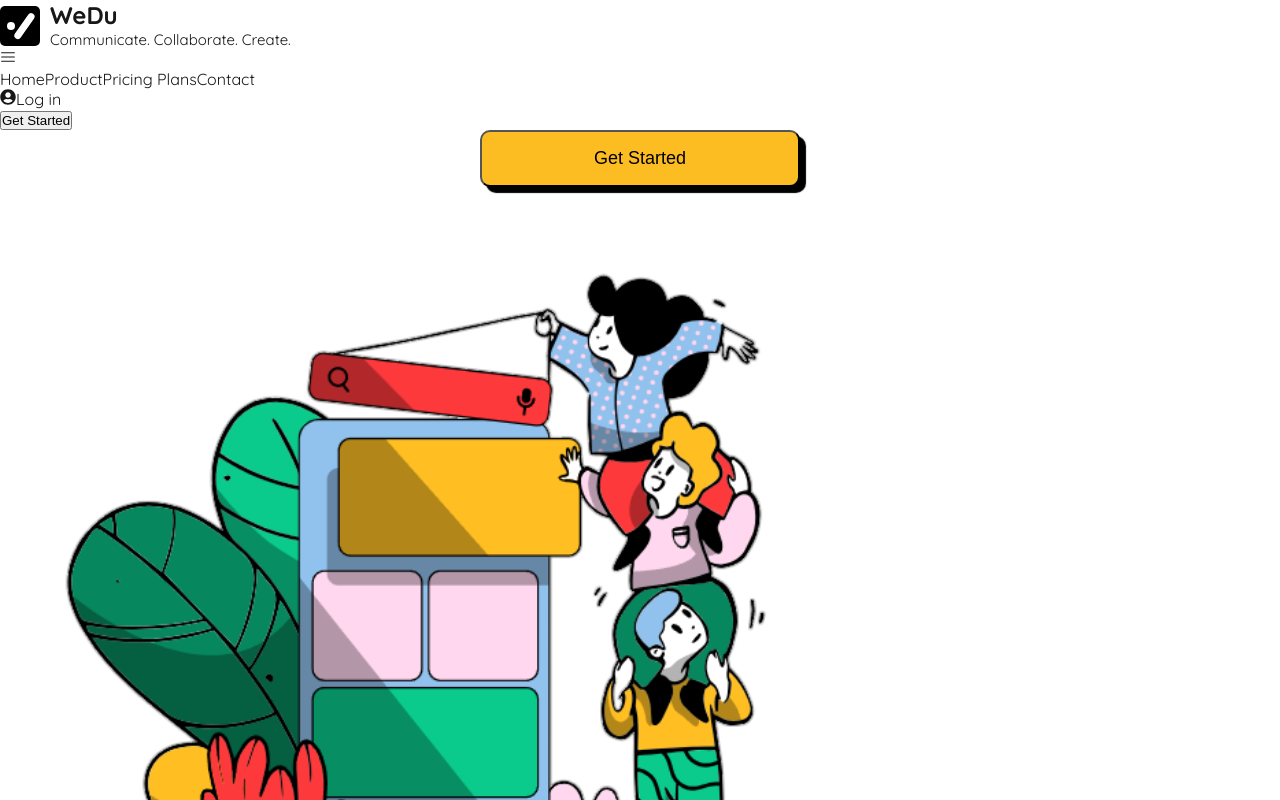
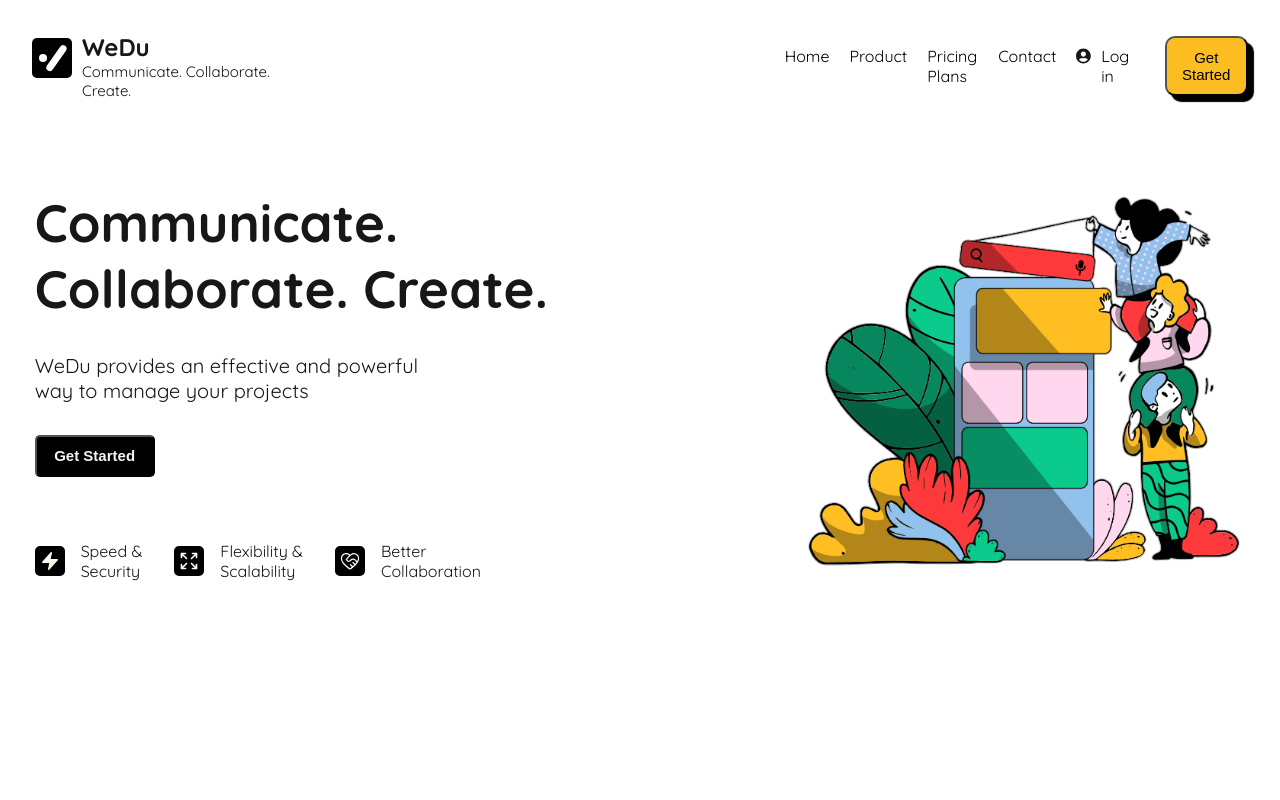
Before and after one commit to Eisss20/tech-company-landing-page, a Next.js app: page / in a window 1280 px wide. Shown: the top 800 px of the page. Built offline with nearby package versions, Linux system fonts and the light colour scheme.

Commit message:
feat: Add responsive design for desktop layout on Hero Section

```diff
--- a/src/components/HeroSection.js
+++ b/src/components/HeroSection.js
@@ -30,32 +30,32 @@ export default function HeroSection() {
         </main>
         <figcaption className={styles.semiArticle}>
         <p>
-        WeDu provides an effective and  <br/>  powerful way to manage your projects
+        WeDu provides an effective and  <br className={styles.brDetailHeroMobile}/>  powerful <br className={styles.brDetailHeroDecktop}/> way to manage your projects
         </p>
         </figcaption>
+        <div className={styles.buttonHero}>
+        <CustomButton
+  buttonType="secondary"
+  className={styles.btnHero} // เพิ่มคลาสที่กำหนดเอง
+>
+  Get Started
+</CustomButton>
+          </div>
+
         <figure className={styles.listIcon}>
         <aside className={styles.containerIcon}>
-        <div className={styles.iconBox}>  <HiMiniBolt className={styles.iconSize} /> </div> <p> Speed & Security </p>
+        <div className={styles.iconBox}>  <HiMiniBolt className={styles.iconSize} /> </div> <p> Speed & <br className={styles.brFordetailIcon}/> Security </p>
         </aside>
         <aside className={styles.containerIcon}>
-        <div className={styles.iconBox}>  <LuExpand className={styles.iconSize} /> </div> <p> Flexibility & Scalability </p>
+        <div className={styles.iconBox}>  <LuExpand className={styles.iconSize} /> </div> <p> Flexibility & <br className={styles.brFordetailIcon}/>Scalability </p>
         </aside>
         <aside className={styles.containerIcon}>
-        <div className={styles.iconBox}>  <GoCodeOfConduct className={styles.iconSize} /> </div> <p> Better Collaboration </p>
+        <div className={styles.iconBox}>  <GoCodeOfConduct className={styles.iconSize} /> </div> <p> Better <br className={styles.brFordetailIcon}/>Collaboration </p>
         </aside>
         </figure>
         </section>
         </article>
 
-
-
-        {/* <CustomButton
-  buttonType="secondary"
->
-  Get Started
-</CustomButton> */}
-
-
       </>
     );
   }
--- a/src/styles/herosection.module.css
+++ b/src/styles/herosection.module.css
@@ -1,3 +1,4 @@
+@media (max-width: 376px) {
   .buttonTop{
     display: flex;
     flex-direction: row;
@@ -93,3 +94,95 @@ width: 20px;
     height: 20px;
     color: floralwhite;
     }
+
+    .brFordetailIcon{
+    display: none;
+    }
+    .brDetailHeroDecktop{
+      display: none;
+      }
+
+      .btnHero{
+      display: none;
+      }
+}
+
+
+@media (min-width: 1200px) {
+  .buttonTop{
+    display: none;
+    }
+
+      .heroImage{
+          width: 37%;
+          max-width: 850px;
+      }
+
+    .titleContainer{
+    display: flex;
+    flex-direction: row-reverse;
+    justify-content: center;
+    align-items: center;
+    padding-top: 1rem;
+    gap: 15rem;
+    }
+
+    .headArticle{
+    padding-left: 1rem;
+    font-size: 45px;
+    }
+
+    .semiArticle{
+    padding-left: 1rem;
+    padding-top: 2rem;
+    font-size: 20px;
+    }
+
+    .listIcon {
+    display: flex;
+    flex-direction: row;
+    padding-left: 1rem;
+    padding-top: 4rem;
+    gap: 2rem;
+
+    }
+
+    .containerIcon{
+    display: flex;
+    align-items: center;
+    gap: 1rem ;
+    }
+
+    .iconBox{
+    width: 30px;
+    height: 30px;
+    background: black;
+    border-radius: 5px;
+    border: 4px solid black;
+    display: flex;
+    justify-content: center;
+    align-items: center;
+    }
+
+    .iconSize{
+    width: 20px;
+    height: 20px;
+    color: floralwhite;
+    }
+
+    .buttonHero{
+      padding-top: 2rem;
+      padding-left: 1rem;
+    }
+
+    .btnHero{
+      width: 7.5rem;
+      height: 2.6rem;
+    }
+
+    .brDetailHeroMobile{
+      display: none;
+
+    }
+
+}
--- a/src/styles/navbar.module.css
+++ b/src/styles/navbar.module.css
@@ -36,11 +36,12 @@
 
 }
 
-@media (min-width: 1440px) {
+@media (min-width: 1200px) {
   .navSection {
+    max-width: 1440px; /* ล็อกความกว้าง */
+    margin: 0 auto;
     padding: 2rem;
-    padding-left: 5rem;
-    background-color: ghostwhite;
+    padding-left: 2rem;
     display: flex;
     gap: 10px;
     align-items: center;
```
Lines whose indentation alone changed are shown as unchanged.
